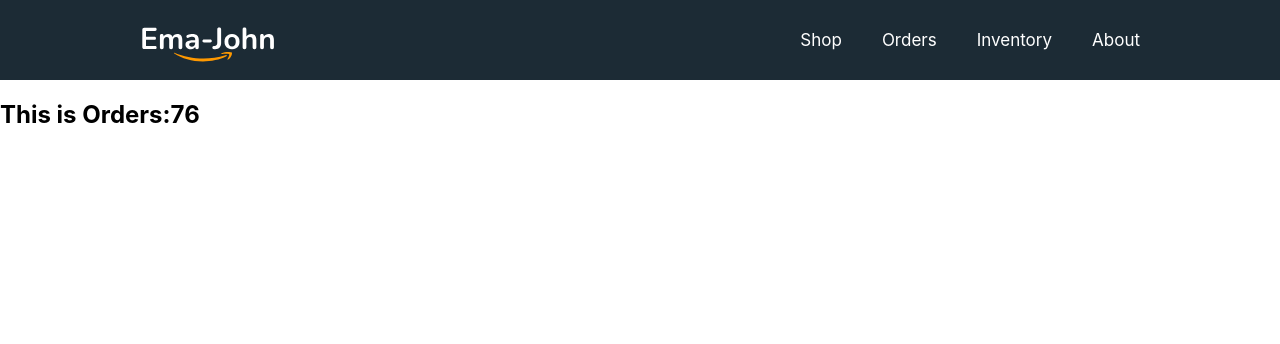
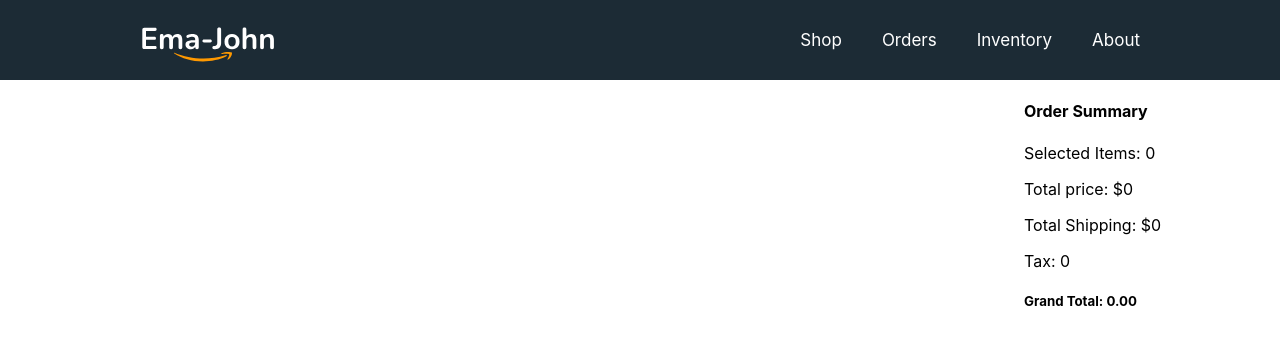
Before and after one commit to Emtiaz-Rahman/ema-john-simple, a React (Create React App) app: page /orders in a window 1280 px wide. Shown: the top 344 px of the page. Built offline with nearby package versions, Linux system fonts and the light colour scheme.

Commit message:
review item

```diff
--- a/src/components/Orders/Orders.js
+++ b/src/components/Orders/Orders.js
@@ -1,12 +1,27 @@
 import React from 'react';
+import useCart from '../../hooks/useCart';
 import useProducts from '../../hooks/useProducts';
+import Cart from '../Cart/Cart';
+import ReviewItem from '../ReviewItem/ReviewItem';
 
 
 const Orders = () => {
-    const [products, setProducts] = useProducts()
+    const [products, setProducts] = useProducts();
+    const [cart, setCart] = useCart(products)
+
     return (
-        <div>
-            <h2>This is Orders:{products.length}</h2>
+        <div className="shop-container">
+            <div className="products-container">
+                {
+                    cart.map(product => <ReviewItem
+                        key={product.id}
+                        product={product}
+                    ></ReviewItem>)
+                }
+            </div>
+            <div className="cart-container">
+                <Cart cart={cart}></Cart>
+            </div>
         </div>
     );
 };
--- /dev/null
+++ b/src/components/ReviewItem/ReviewItem.js
@@ -0,0 +1,12 @@
+import React from 'react';
+
+const ReviewItem = (props) => {
+    const{name,price,shipping,quantity}=props.product
+    return (
+        <div>
+            <h3>This is a review page:{name}</h3>
+        </div>
+    );
+};
+
+export default ReviewItem;
--- /dev/null
+++ b/src/hooks/useCart.js
@@ -0,0 +1,22 @@
+import { useEffect, useState } from "react"
+import { getStoredCart } from "../utilities/fakedb"
+
+const useCart = (products) => {
+    const [cart, setCart] = useState([])
+
+    useEffect(() => {
+        const storedCart = getStoredCart();
+        const savedCart = [];
+        for (const id in storedCart) {
+            const addedProduct = products.find(product => product.id === id);
+            if (addedProduct) {
+                const quantity = storedCart[id];
+                addedProduct.quantity = quantity;
+                savedCart.push(addedProduct);
+            }
+        }
+        setCart(savedCart);
+    }, [products])
+    return [cart, setCart]
+}
+export default useCart
--- a/src/hooks/useProducts.js
+++ b/src/hooks/useProducts.js
@@ -1,12 +1,12 @@
 import { useEffect, useState } from "react"
 
 const useProducts = () => {
-    const [products, setProducts] = useState([])
+    const [products, setProduts] = useState([])
     useEffect(() => {
         fetch(`products.json`)
             .then(res => res.json())
-            .then(data => setProducts(data))
+            .then(data => setProduts(data))
     }, [])
-    return [products, setProducts];
+    return [products, setProduts]
 }
 export default useProducts;
```
Also changed, not shown: src/components/ReviewItem/ReviewItem.css (added).
